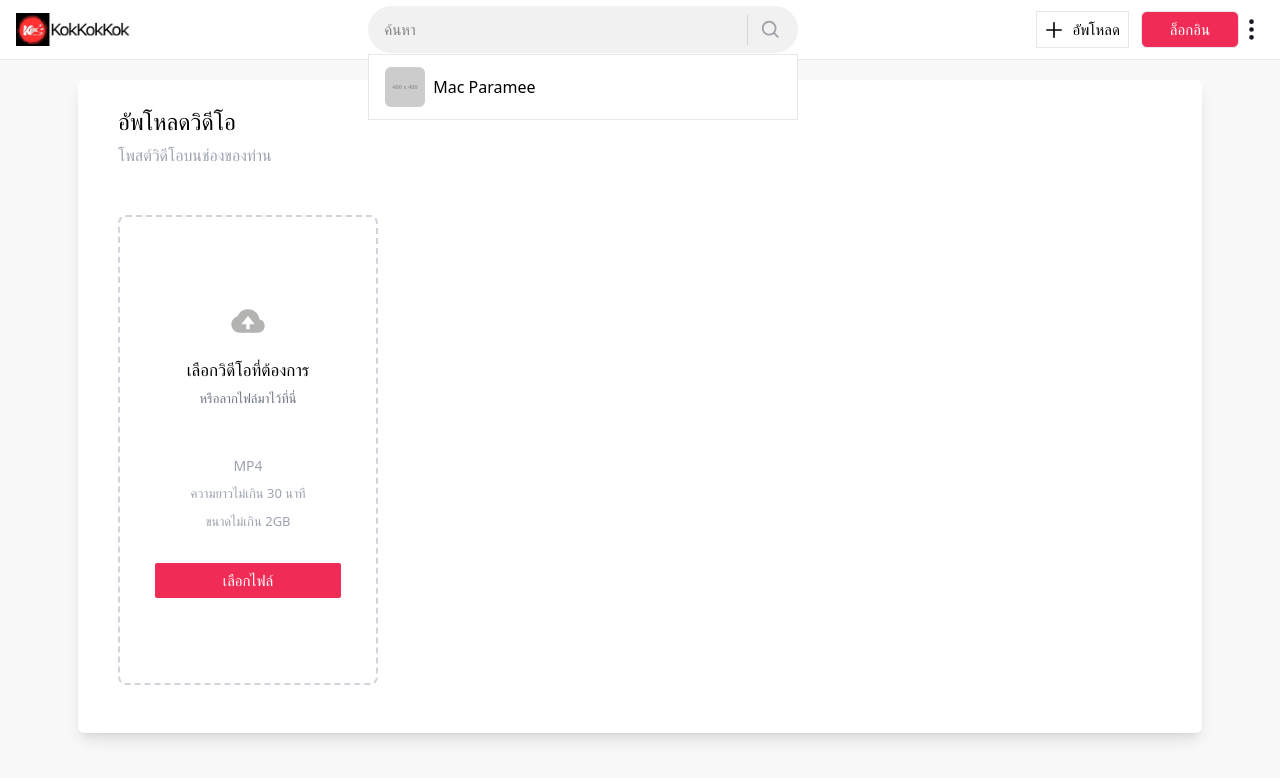
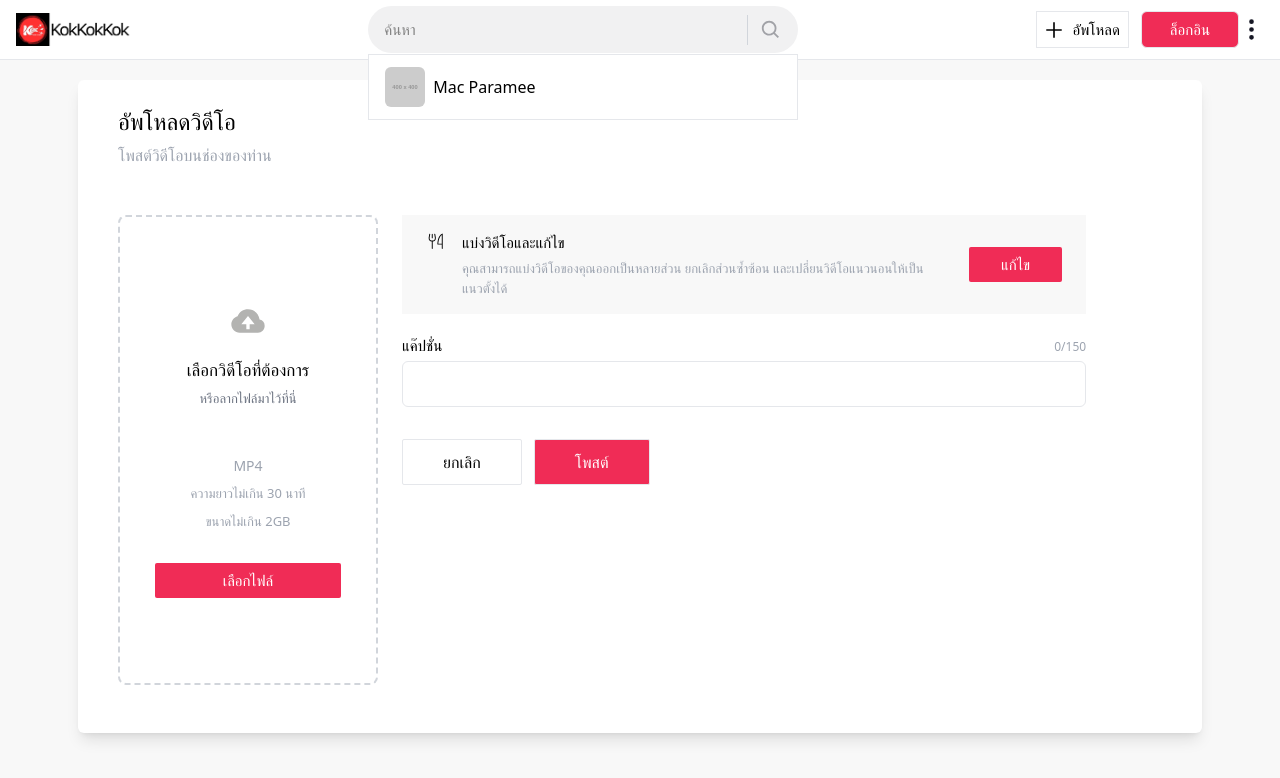
Before and after one commit to eastern-cyber/dfast-3, a Next.js app: page /upload in a window 1280 px wide. Shown: the top 778 px of the page. Built offline with nearby package versions, Linux system fonts and the light colour scheme.

Commit message:
UploadPage

```diff
--- a/app/upload/page.tsx
+++ b/app/upload/page.tsx
@@ -5,6 +5,8 @@
 import { UploadError } from "../types";
 import UploadLayout from "../layouts/UploadLayout";
 import { BiLoaderCircle, BiSolidCloudUpload } from "react-icons/bi";
+import { AiOutlineCheckCircle } from "react-icons/ai";
+import { PiForkKnifeLight } from "react-icons/pi";
 
 export default function Upload() {
     const router = useRouter()
@@ -24,6 +26,21 @@
             setFileDisplay(fileUrl);
             setFile(file);
         }
+    }
+
+    const discard = () => {
+        setFileDisplay('')
+        setFile(null)
+        setCaption('')
+    }
+
+    const clearVideo = () => {
+        setFileDisplay('')
+        setFile(null)
+    }
+
+    const createNewPost = () => {
+        console.log('createNewPost')
     }
 
     return (
@@ -129,8 +146,82 @@
                                     className="absolute rounded-xl object-cover z-10 p-[13px] w-full h-full"
                                     src={fileDisplay}
                                 />
+
+                                <div className="absolute -bottom-12 flex items-center justify-between z-50 rounded-xl border w-full p-2 border-gray-300">
+                                    <div className="flex items-center truncate">
+                                        <AiOutlineCheckCircle size="16" className="min-w-[16px]" />
+                                        <p className="text-[11px] pl-1 truncate text-ellipsis">
+                                            {file ? file.name : ''}
+                                        </p>
+                                    </div>
+                                    <button onClick={() => clearVideo()} className="text-[11px] ml-2 font-semibold">
+                                        เปลี่ยน
+                                    </button>
+                                </div>
                             </div>
                         )}
+
+                        <div className="mt-4 mb-6">
+                            <div className="flex bg-[#F8F8F8] py-4 px-6">
+                                <div>
+                                    <PiForkKnifeLight className="mr-4" size="20" />
+                                </div>
+                                <div>
+                                    <div className="text-semibold text-[15px] mb-1.5">แบ่งวิดีโอและแก้ไข</div>
+                                    <div className="text-semibold text-[13px] text-gray-400">
+                                        คุณสามารถแบ่งวิดีโอของคุณออกเป็นหลายส่วน ยกเลิกส่วนซ้ำซ้อน
+                                        และเปลี่ยนวิดีโอแนวนอนให้เป็นแนวตั้งได้
+                                    </div>
+                                </div>
+                                <div className="flex justify-end max-w-[130px] w-full h-full text-center my-auto">
+                                    <button className="px-8 py-1.5 text-white text-[15px] bg-[#F02C56] rounded-sm">
+                                        แก้ไข
+                                    </button>
+                                </div>
+                            </div>
+
+                            <div className="mt-5">
+                                <div className="flex items-center justify-between">
+                                    <div className="mb-1 text-[15px]">แค๊ปชั่น</div>
+                                    <div className="text-gray-400 text-[12px]">{caption.length}/150</div>
+                                </div>
+                                <input
+                                maxLength={150}
+                                    type="text"
+                                    className="
+                                        w-full
+                                        border
+                                        p-2.5
+                                        rounded-md
+                                        focus:outline-none
+                                    "
+                                    value={caption}
+                                    onChange={event => setCaption(event.target.value)}
+                                />
+                            </div>
+                            <div className="flex gap-3">
+                                <button
+                                    disabled={isUploading}
+                                    onClick={() => discard()}
+                                    className="px-10 py-2.5 mt-8 border text-[16px] hover:bg-gray-100 rounded-sm"
+                                >
+                                    ยกเลิก
+                                </button>
+                                <button
+                                    disabled={isUploading}
+                                    onClick={() => createNewPost()}
+                                    className="px-10 py-2.5 mt-8 border text-[16px] text-white bg-[#F02C56] rounded-sm"
+                                >
+                                    {isUploading ? <BiLoaderCircle className="animate-spin" color="#ffffff" size={25} /> : 'โพสต์'}
+                                </button>
+                            </div>
+
+                            {error ? (
+                                <div className="text-red-600 mt-4">
+                                    {error.message}
+                                </div>
+                            ) : null}
+                        </div>
                     </div>
                 </div>
             </UploadLayout>
```
